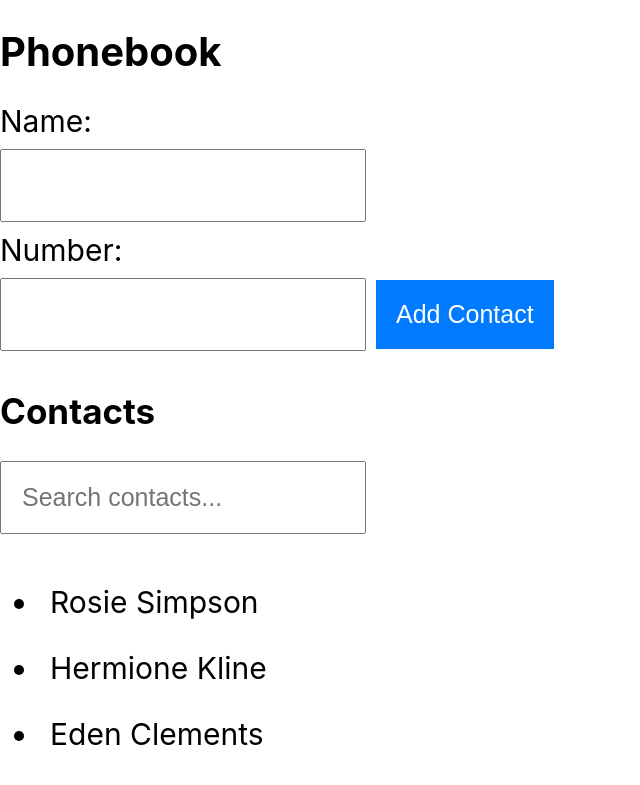
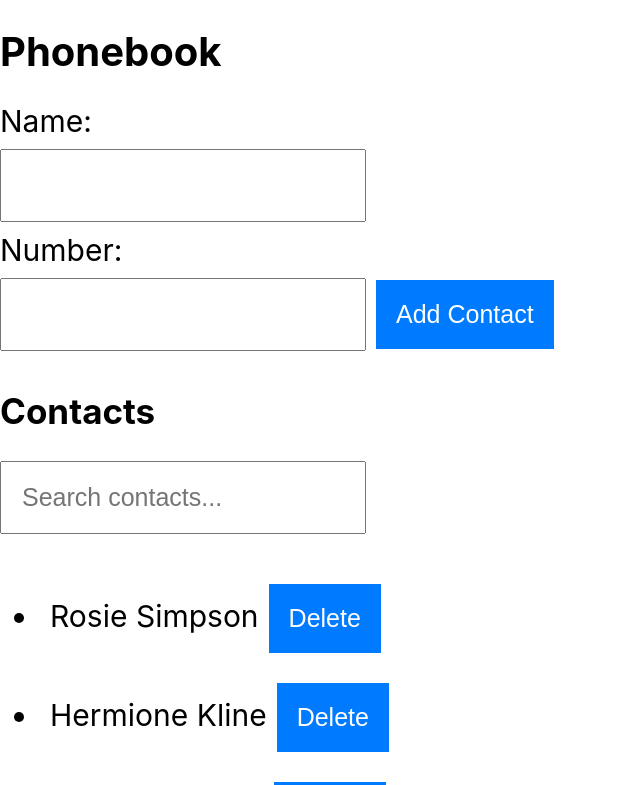
Before and after one commit to cristinamacicasan/goit-react-hw-02-phonebook, a React (Create React App) app: page / in a window 1280 px wide. Shown: the top 785 px of the page, without its empty margins (0-640 px from the left). Built offline with nearby package versions, Linux system fonts and the light colour scheme.

Commit message:
finish step 6

```diff
--- a/src/components/App.jsx
+++ b/src/components/App.jsx
@@ -20,6 +20,9 @@ const App = () => {
     setFilter(e.target.value);
   };
 
+  const handleDeleteContact = (id) => {
+    setContacts(prevContacts => prevContacts.filter(contact => contact.id !== id));
+  };
 
   const filteredContacts = contacts.filter(contact =>
     contact.name.toLowerCase().includes(filter.toLowerCase())
@@ -34,8 +37,8 @@ const App = () => {
        <h1 className={styles.title}>Phonebook</h1>
        <ContactForm contacts={contacts} onAddContact={addContact} />
        <h2 className={styles.subtitle}>Contacts</h2>
-      <Filter value={filter} onChange={handleChangeFilter} />
-      <ContactList contacts={filteredContacts} />
+       <Filter value={filter} onChange={handleChangeFilter} />
+       <ContactList contacts={filteredContacts} onDeleteContact={handleDeleteContact} />
     </div>
   );
 };
--- a/src/components/ContactList.jsx
+++ b/src/components/ContactList.jsx
@@ -2,17 +2,32 @@
 
 import React from 'react';
 import styles from './ContactList.module.css'
+import PropTypes from 'prop-types';
 
-const ContactList = ({ contacts }) => {
+const ContactList = ({ contacts, onDeleteContact }) => {
     return (
     <div className={styles.container}>
       <ul>
         {contacts.map((contact) => (
-        <li className={styles.contact} key={contact.id}>{contact.name}</li>
+            <li className={styles.contact} key={contact.id}>{contact.name}
+                <button type="button" onClick={() => onDeleteContact(contact.id)}>Delete</button>
+            </li>
         ))}
       </ul>
     </div>
   );
 };
 
+
+ContactList.propTypes = {
+  contacts: PropTypes.arrayOf(
+    PropTypes.shape({
+      id: PropTypes.string.isRequired,
+      name: PropTypes.string.isRequired,
+      number: PropTypes.string.isRequired,
+    })
+  ).isRequired,
+  onDeleteContact: PropTypes.func.isRequired,
+};
+
 export default ContactList;
```
